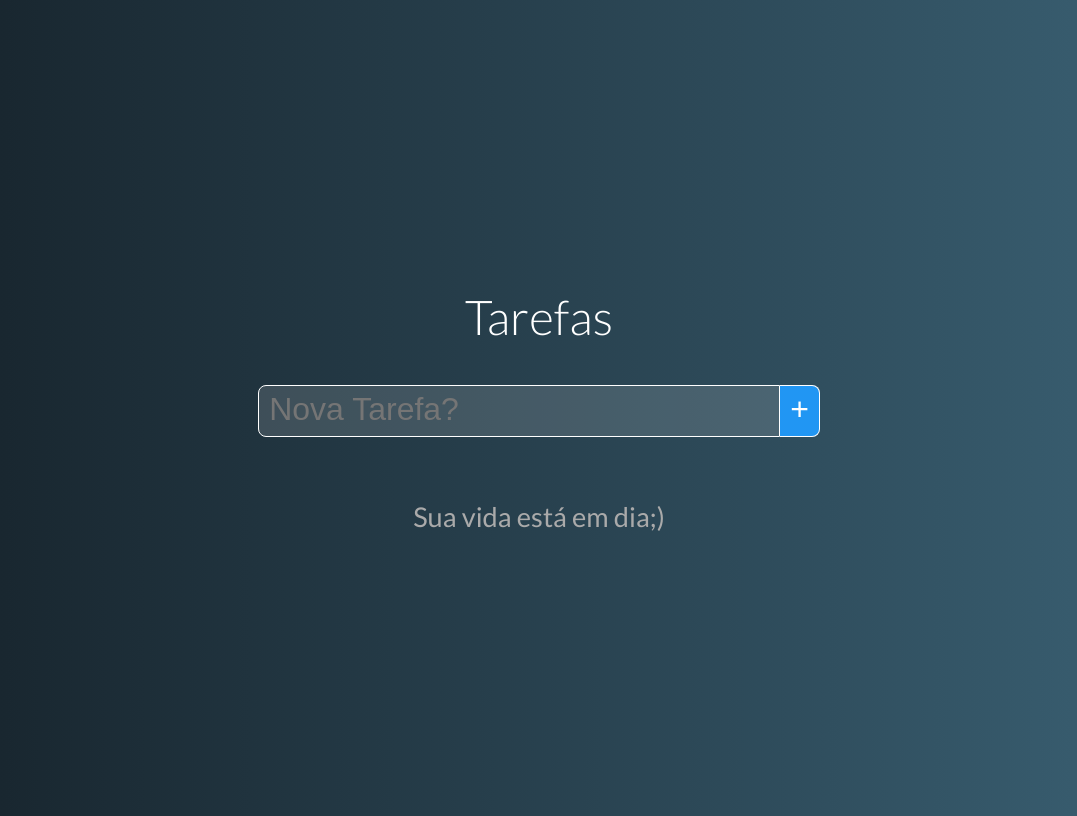
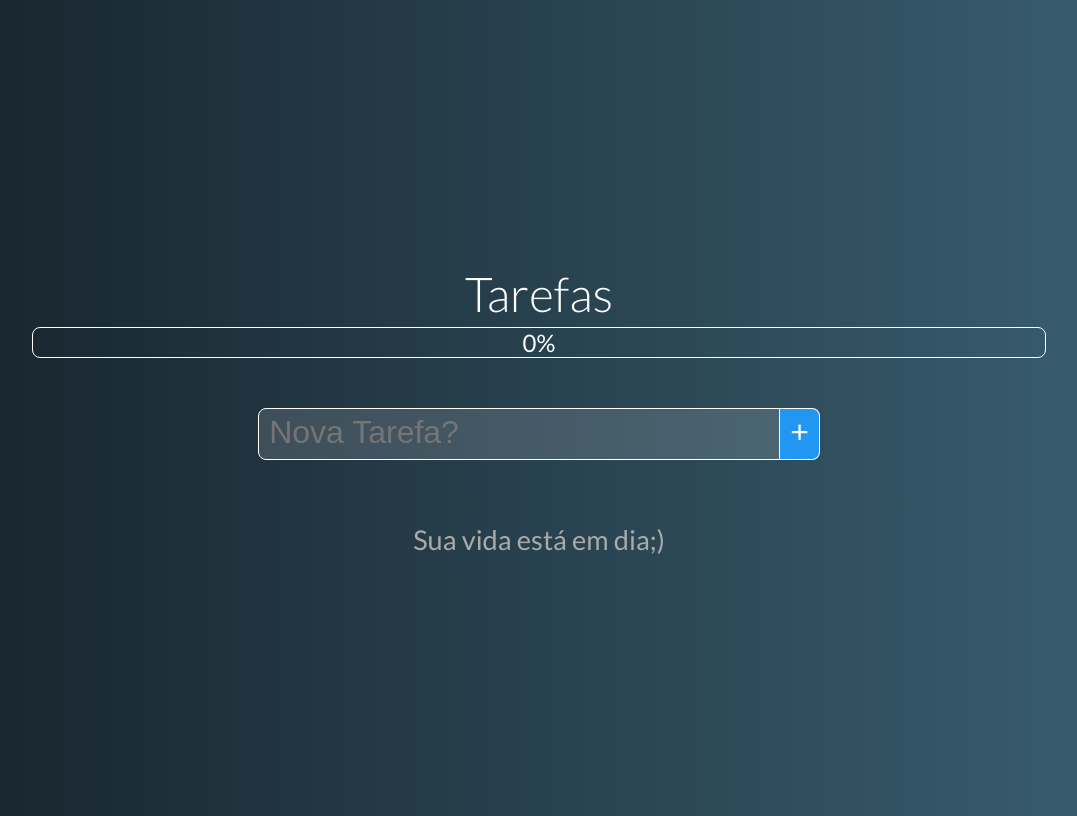
Before and after one commit to deyvissonAGP/tarefas-todolist, a Vue app: page / in a window 1280 px wide. Shown: the whole page, without its empty margins (101-1178 px from the left). Built offline with nearby package versions, Linux system fonts and the light colour scheme.

Commit message:
Componente progresso

```diff
--- a/src/App.vue
+++ b/src/App.vue
@@ -1,6 +1,7 @@
 <template>
 	<div id="app">
 		<h1>Tarefas</h1>
+		<TasksProgress :progress="progress" />
 		<NewTask @taskAdded="addTask" />
     	<TaskGrid :tasks="tasks"
 			@taskDeleted="deleteTask"
@@ -9,15 +10,23 @@
 </template>
 
 <script>
+import TasksProgress from './components/TasksProgress.vue'
 import NewTask from './components/NewTask.vue'
 import TaskGrid from './components/TaskGrid.vue'
 
 export default {
-    components: { NewTask, TaskGrid },
+    components: { TasksProgress, NewTask, TaskGrid },
     data() {
           return {
               tasks: []
           }
+	},
+	computed: {
+		progress() {
+			const total = this.tasks.length
+			const done = this.tasks.filter(t => !t.pending).length
+			return Math.round(done / total * 100) || 0
+		}
 	},
 	methods: {
 		addTask(task) {
--- /dev/null
+++ b/src/components/TasksProgress.vue
@@ -0,0 +1,41 @@
+<template>
+    <div class="tasks-progress">
+        <span class="progress-value">{{ progress }}%</span>
+        <div class="progress-bar" :style="{width: progress + '%'}"></div>
+    </div>
+</template>
+
+<script>
+export default {
+    props: {
+        progress: { type: Number, default: 0 }
+    }
+}
+</script>
+
+<style>
+    .tasks-progress {
+        position: relative;
+        width: 80%;
+        border: 1px solid #FFF;
+        color: #FFF;
+        border-radius: 8px;
+        margin-bottom: 15px;
+        display: flex;
+        flex-direction: column;
+        align-items: center;
+    }
+
+    .progress-bar {
+        position: absolute;
+        border-radius: 8px;
+        height: 100%;
+        background-color: #4CAF50;
+        align-self: flex-start;
+    }
+
+    .progress-value {
+        z-index: 1;
+        font-size: 1.5rem;
+    }
+</style>
```
